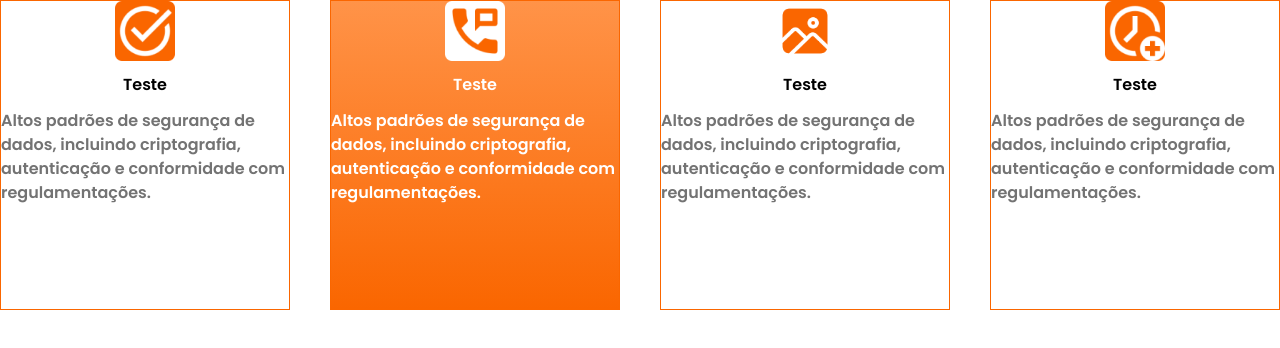
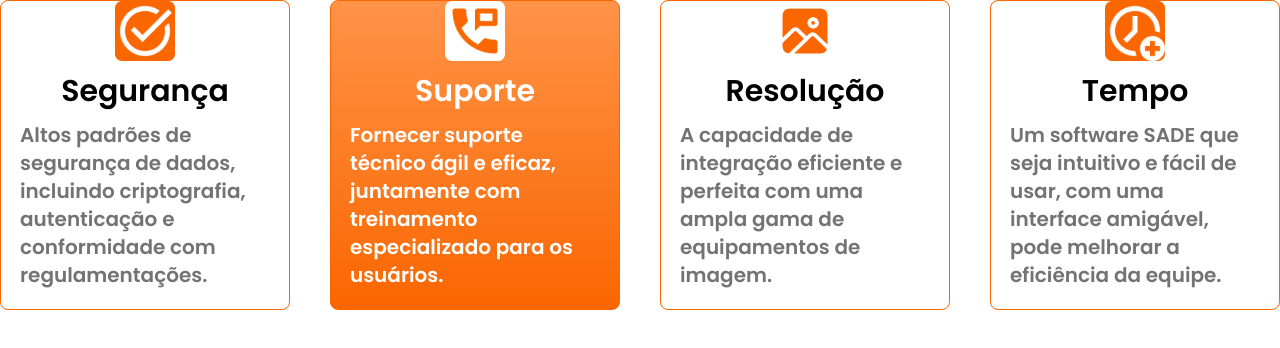
Before and after one commit to IsaacSousa2/SADE, a Next.js app in the folder sadeapp/: page / in a window 1280 px wide. Shown: the top 348 px of the page. Built offline with nearby package versions, Linux system fonts and the light colour scheme.

Commit message:
aprimoramento da nova seção de diferenciais

```diff
--- a/sadeapp/src/app/page.tsx
+++ b/sadeapp/src/app/page.tsx
@@ -2,7 +2,7 @@ import AboutUs from "@/components/AboutUs/page";/*Importando componente do sobre
 import Achievements from "@/components/Achievements/page";/*Importando componente do conquistas*/
 import Contacts from "@/components/Contacts/page";/*Importando componente do contatos*/
 import { Search } from "@/components/Search/Component/page";
-import { Differences } from "@/components/differentiators/Component/page";
+import { Differences } from "@/components/Differentials/Component/page";
 import Footer from "@/components/Footer/footer";
 import Header from "@/components/Header/header";/*Importando componente do cabeçalho*/
 
--- a/sadeapp/src/components/Button/page.tsx
+++ b/sadeapp/src/components/Button/page.tsx
@@ -5,9 +5,9 @@ type ButtonProps = ButtonHTMLAttributes<HTMLButtonElement>
 export const Button = ({children, ...props} : ButtonProps) => {
     return(
         <a href="#">
-            <button {...props} className={`bg-roxoEscuro text-branco w-[140px] h-[40px] rounded-md hover:bg-roxoClaro  duration-[0.7s]`}>
+            <Button {...props} className={`bg-roxoEscuro text-branco w-[140px] h-[40px] rounded-md hover:bg-roxoClaro  duration-[0.7s]`}>
                 {children}
-            </button>
+            </Button>
         </a>
     )
 }
--- a/sadeapp/src/components/differentiators/Boxes/differentialcolor.tsx
+++ b/sadeapp/src/components/Differentials/Boxes/differentialcolor.tsx
@@ -15,13 +15,13 @@ export const DifferentialBadgePurple = ({url, titulo, texto} : DifferentialProps
                 <div className=""><Image src={url} alt="Imagem de Pasta" width={60} height={60} /></div>
                 <div className="text-2xl text-branco">{titulo}</div>
                 <div className="text-branco">{texto}</div>
-                {/*
+              {/*
                 <div>
                     <a href="#">
-                        <button className="bg-branco text-roxoEscuro w-[140px] h-[40px] rounded-md hover:bg-roxoClaro  duration-[0.7s]">Leia Mais</button>
+                        <Button className="bg-branco text-roxoEscuro w-[140px] h-[40px] rounded-md hover:bg-roxoClaro  duration-[0.7s]">Leia Mais</Button>
                     </a>
                 </div>
-                */} {/*Botão*/}
+                 */} {/*Botão*/}
 
             </div>
         </div>
--- a/sadeapp/src/components/differentiators/Component/page.tsx
+++ b/sadeapp/src/components/Differentials/Component/page.tsx
@@ -5,8 +5,8 @@ import ImgMessage from "../../../../public/icons/DifferencesIcons//MessageICon.p
 import ImgPc from "../../../../public/icons/DifferencesIcons//PcIcon.png"
 import ImgPillIcon from "../../../../public/icons/DifferencesIcons//PillIcon.png"
 import ImgSecurity from "../../../../public/icons/DifferencesIcons//SecurityIcon.png"
-import {DifferentialBadge} from "@/components/differentiators/Boxes/differentialBadges"
-import {DifferentialBadgePurple} from "@/components/differentiators/Boxes/differentialcolor"
+import {DifferentialBadge} from "@/components/Differentials/Boxes/differentialBadges"
+import {DifferentialBadgePurple} from "@/components/Differentials/Boxes/differentialcolor"
 
 
 export const Differences = () => {
--- a/sadeapp/src/components/Search/Boxes/seachBox.tsx
+++ b/sadeapp/src/components/Search/Boxes/seachBox.tsx
@@ -13,10 +13,10 @@ export const SearchBox = ({url, titulo, texto} : SearchProps) => {
 
     return(
 
-        <div className="bg-branco border-laranja border-[1px] w-[290px] h-[310px] items-center justify-center font-semibold">
-            <div className="flex flex-col gap-y-3 items-center max-w-[290px] mx-auto">
+        <div className="bg-branco border-laranja border-[1px] w-[290px] h-[310px] rounded-lg items-center justify-center font-semibold">
+            <div className="flex flex-col gap-y-3 items-center max-w-[250px] mx-auto text-xl">
                 <div><Image src={url} alt="Icone de diferencial" width={60} height={60} /></div>
-                <div>{titulo}</div>
+                <div className="text-3xl" >{titulo}</div>
                 <div className="text-cinzaEscuro">{texto}</div>
             </div>
         </div>
--- a/sadeapp/src/components/Search/Boxes/searchColorBox.tsx
+++ b/sadeapp/src/components/Search/Boxes/searchColorBox.tsx
@@ -14,10 +14,10 @@ export const SearchColorBox = ({url, titulo, texto} : ColorProps) => {
 
     return(
 
-        <div className='bg-gradient-to-t from-laranja to-laranjaClaro border-laranja border-[1px] w-[290px] h-[310px] items-center justify-center font-semibold'>
-            <div className='flex flex-col gap-y-3 items-center max-w-[290px] mx-auto'>
+        <div className='bg-gradient-to-t from-laranja to-laranjaClaro border-laranja rounded-lg border-[1px] w-[290px] h-[310px] items-center justify-center font-semibold'>
+            <div className='flex flex-col gap-y-3 items-center max-w-[250px] mx-auto text-xl'>
                 <div className=''><Image src={url} alt='diferencial' width={60} height={60} /></div>
-                <div className='text-branco'>{titulo}</div>
+                <div className='text-branco text-3xl'>{titulo}</div>
                 <div className='text-branco'>{texto}</div>
             </div>
         </div>
--- a/sadeapp/src/components/Search/Component/page.tsx
+++ b/sadeapp/src/components/Search/Component/page.tsx
@@ -10,10 +10,10 @@ export const Search = () => {
     return(
     <div className="w-full">
         <div className="justify-between  w-full max-w-[1400px] mx-auto flex">
-            <SearchBox url={ImgCheck} titulo="Teste" texto="Altos padrões de segurança de dados, incluindo criptografia, autenticação e conformidade com regulamentações." />
-            <SearchColorBox url={ImgCell} titulo="Teste" texto="Altos padrões de segurança de dados, incluindo criptografia, autenticação e conformidade com regulamentações." />
-            <SearchBox url={ImgGallery} titulo="Teste" texto="Altos padrões de segurança de dados, incluindo criptografia, autenticação e conformidade com regulamentações." />
-            <SearchBox url={ImgClock} titulo="Teste" texto="Altos padrões de segurança de dados, incluindo criptografia, autenticação e conformidade com regulamentações." />
+            <SearchBox url={ImgCheck} titulo="Segurança" texto="Altos padrões de segurança de dados, incluindo criptografia, autenticação e conformidade com regulamentações." />
+            <SearchColorBox url={ImgCell} titulo="Suporte" texto=" Fornecer suporte técnico ágil e eficaz, juntamente com treinamento especializado para os usuários." />
+            <SearchBox url={ImgGallery} titulo="Resolução" texto="A capacidade de integração eficiente e perfeita com uma ampla gama de equipamentos de imagem." />
+            <SearchBox url={ImgClock} titulo="Tempo" texto="Um software SADE que seja intuitivo e fácil de usar, com uma interface amigável, pode melhorar a eficiência da equipe." />
         </div>
     </div>
     )
```
Also changed, not shown: sadeapp/src/components/Differentials/Boxes/differentialBadges.tsx (renamed from sadeapp/src/components/differentiators/Boxes/differentialBadges.tsx).
